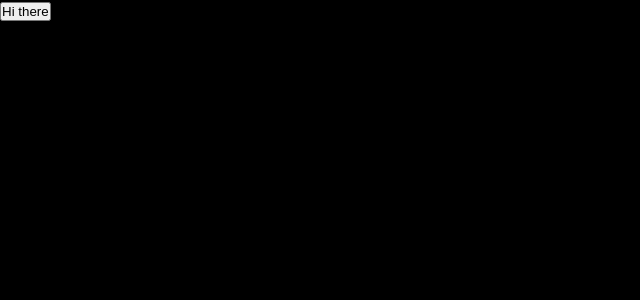
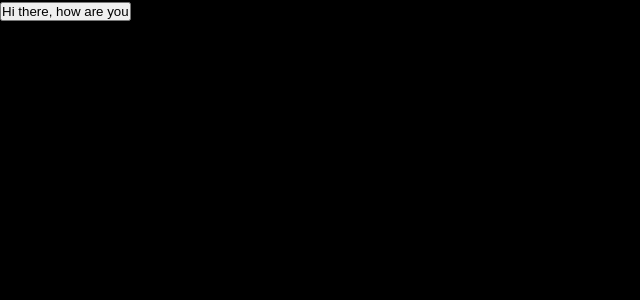
Before and after one commit to syedahmedullah14/monorepos, a Next.js app in the folder apps/web/: page / in a window 1280 px wide. Shown: the top 300 px of the page, without its empty margins (0-640 px from the left). Built offline with nearby package versions, Linux system fonts and the light colour scheme.

Commit message:
Restarting monorepos

```diff
--- a/apps/web/app/admin/page.tsx
+++ b/apps/web/app/admin/page.tsx
@@ -1,5 +1,5 @@
 import React from 'react'
-import { Admin } from "@repo/ui/admin";
+import { Admin } from "@repo/ui/src/admin";
 
 export default function() {
   return (
--- a/apps/web/app/page.tsx
+++ b/apps/web/app/page.tsx
@@ -1,4 +1,3 @@
-
 import styles from "./page.module.css";
 import { Button } from "@repo/ui/button";
 
@@ -6,7 +5,7 @@ export default function Page(): JSX.Element {
   return (
    <div>
     <Button appName="WebApp">
-      Hi there
+      Hi there, how are you
     </Button>
    </div>
 
--- a/packages/ui/src/admin.tsx
+++ b/packages/ui/src/admin.tsx
@@ -1,4 +1,3 @@
-import React from 'react'
 
 const admin = () => {
   return (
```
